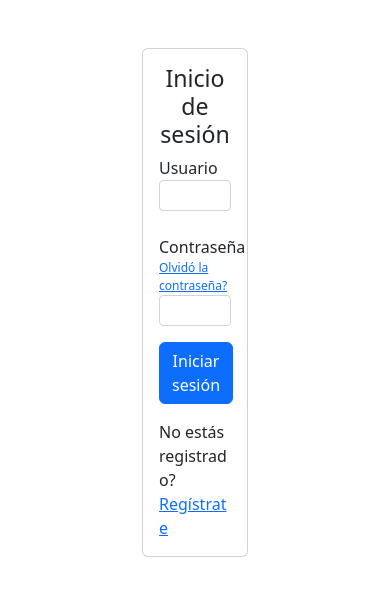
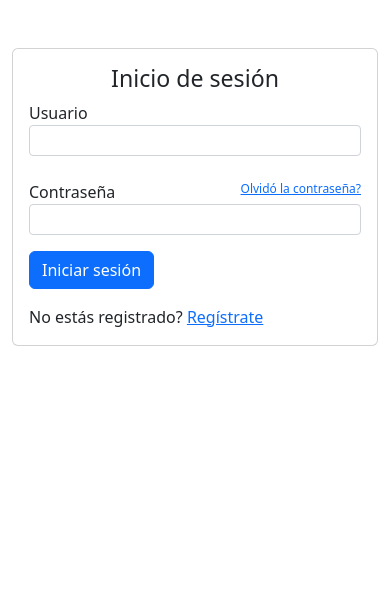
Before and after one commit to AdmiraPlus/Academico, a Django app: page /sesion/iniciar/ in a window 390 px wide. Shown: the part 97-693 px from the top of the page. Run offline with Django 4.2, Linux system fonts and the light colour scheme.

Commit message:
Se ajustó el diseño responsive a la plantilla de inicio de sesión.

```diff
--- a/templates/iniciar_sesion.html
+++ b/templates/iniciar_sesion.html
@@ -15,7 +15,7 @@ Iniciar Sessión
 <!-- Block Content -->
 {% block content %}
  <div class="row justify-content-center mt-5">
- 	<div class="col col-4">
+ 	<div class="col col-md-4">
  		<div class="card">
  			<div class="card-body">
  				<h3 class="card-title text-center">Inicio de sesión</h3>
```
Also changed, not shown: db.sqlite3.
